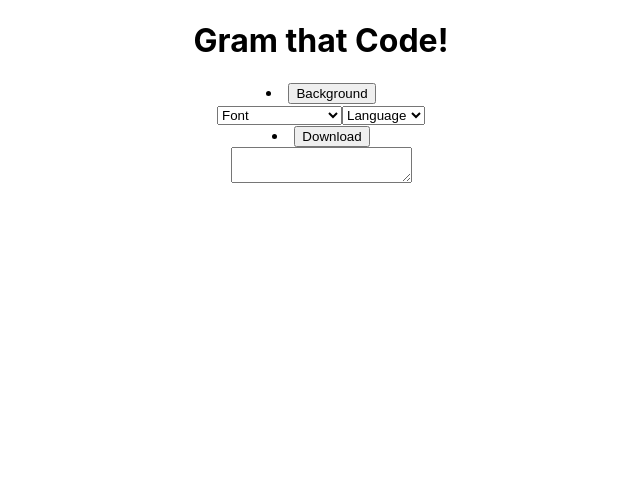
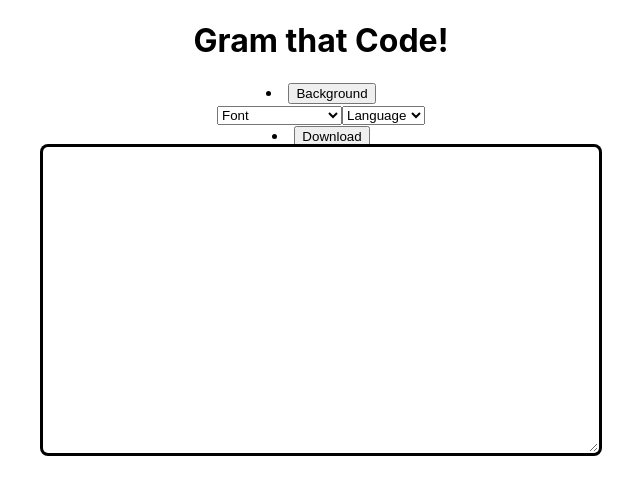
Before and after one commit to rkaufusi/gram-that-code, a React (Create React App) app: page / in a window 1280 px wide. Shown: the top 494 px of the page, without its empty margins (319-959 px from the left). Built offline with nearby package versions, Linux system fonts and the light colour scheme.

Commit message:
changed text area, changed user defined font

```diff
--- a/src/App.css
+++ b/src/App.css
@@ -49,3 +49,27 @@
     align-items: center;
     text-align: center;
 }
+
+.user-text-area {
+  width: 550px;
+  height: 300px;
+  border-radius: 5px;
+  box-shadow: 0 0 0 3px #000;
+  border: 1px solid transparent;
+}
+.menlo {
+  font-family: "Menlo", Courier, monospace;
+}
+.times {
+  font-family: Times,serif;
+}
+.color {
+  color: red;
+}
+
+
+.background {
+  width: 300px;
+  height: 100px;
+  border: 1px solid blue;
+}
--- a/src/App.js
+++ b/src/App.js
@@ -1,14 +1,16 @@
 import './App.css';
-import Buttons from './Buttons/Buttons';
+
 import InputArea from './InputArea.js';
+import Navbar from './Navbar.js';
 
 
 function App() {
   return (
     <div className="App">
       <h1>Gram that Code!</h1>
-      <Buttons/>
-      <InputArea />
+      <Navbar/>
+
+
     </div>
   );
 }
--- a/src/Buttons/Buttons.js
+++ /dev/null
@@ -1,16 +0,0 @@
-import React, {useState, useEffect, useRef} from 'react'
-import {AiFillCaretDown} from 'react-icons/ai'
-import Navbar from '../Navbar.js'
-//import { Dropdown } from 'semantic-ui-react'
-
-
-const Buttons = () => {
-    return (
-      <>
-      <Navbar/>
-      </>
-    )
-
-}
-
-export default Buttons
--- a/src/InputArea.js
+++ b/src/InputArea.js
@@ -1,22 +1,34 @@
 import React , {useState} from 'react';
 
-const InputArea = () => {
+
+const InputArea = (props) => {
     const [firstColor, setFirstColor] = useState("red");
     const [secondColor, setSecondColor] = useState("blue");
     const [text, setText] = useState([]);
+    const [font, setFont] = useState(props.value);
+    const [temp, setTemp] = useState(false);
+    //setFont(userFont)
 
-    console.log(text);
+
+
+
     const handleChange = event => {
         setText([event.target.value]);
+        console.log('handle change font'+font);
+        event.preventDefault();
+        console.log(text)
     }
 
+    /*<div className={`box ${isWarning === true && "warning"}`} */
     return (
         <div>
-            <textarea value={text} onChange={handleChange}>
+            <textarea className={font === 'Monaco' ? 'user-text-area menlo' : 'user-text-area'} value={text} onChange={handleChange}>
 
             </textarea>
+
         </div>
     )
 }
+/*  <p className={userFont === 'Menlo' ? 'menlo' : 'times'}>*/
 
 export default InputArea
--- a/src/Navbar.js
+++ b/src/Navbar.js
@@ -2,9 +2,9 @@ import React, {useState} from 'react'
 import BackgroundDropDown from './Buttons/BackgroundDropDown';
 import FontDropDown from './Buttons/FontDropDown';
 import LanguageDropDown from './Buttons/LanguageDropDown';
+import InputArea from './InputArea';
 
 const Navbar = () => {
-    //const [click, setClick] = useState(false);
     const [dropdown, setDropDown] = useState(false);
     const [fontDropDown, setFontDropDown] = useState(false);
     const [languageDropDown, setLanguageDropDown] = useState(false);
@@ -22,6 +22,7 @@ const Navbar = () => {
     const changeFont = (event) => {
       setFont(event.target.value);
     }
+
     const changeLanguage = (event) => {
       setLanguage(event.target.value);
     }
@@ -65,6 +66,9 @@ const Navbar = () => {
           </li>
 
           </nav>
+          <div className='color'>
+            <InputArea value='Monaco'/>
+          </div>
         </div>
     )
 }
```
Also changed, not shown: src/Background.js (added, +11 -0 lines).
